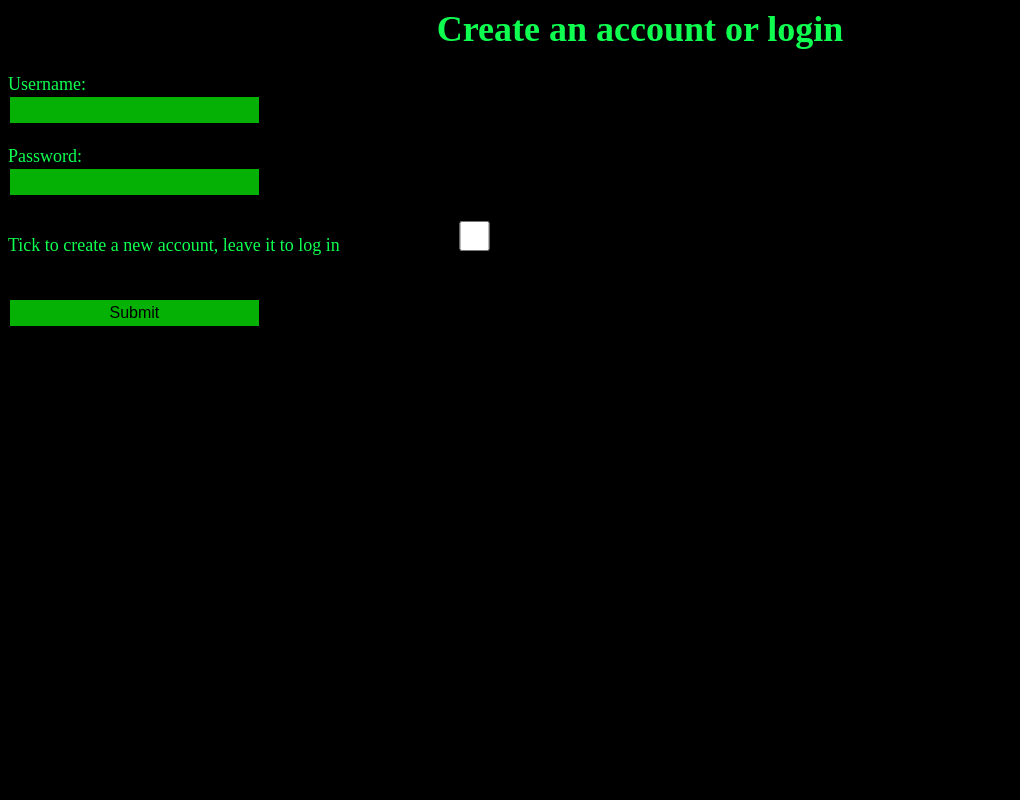
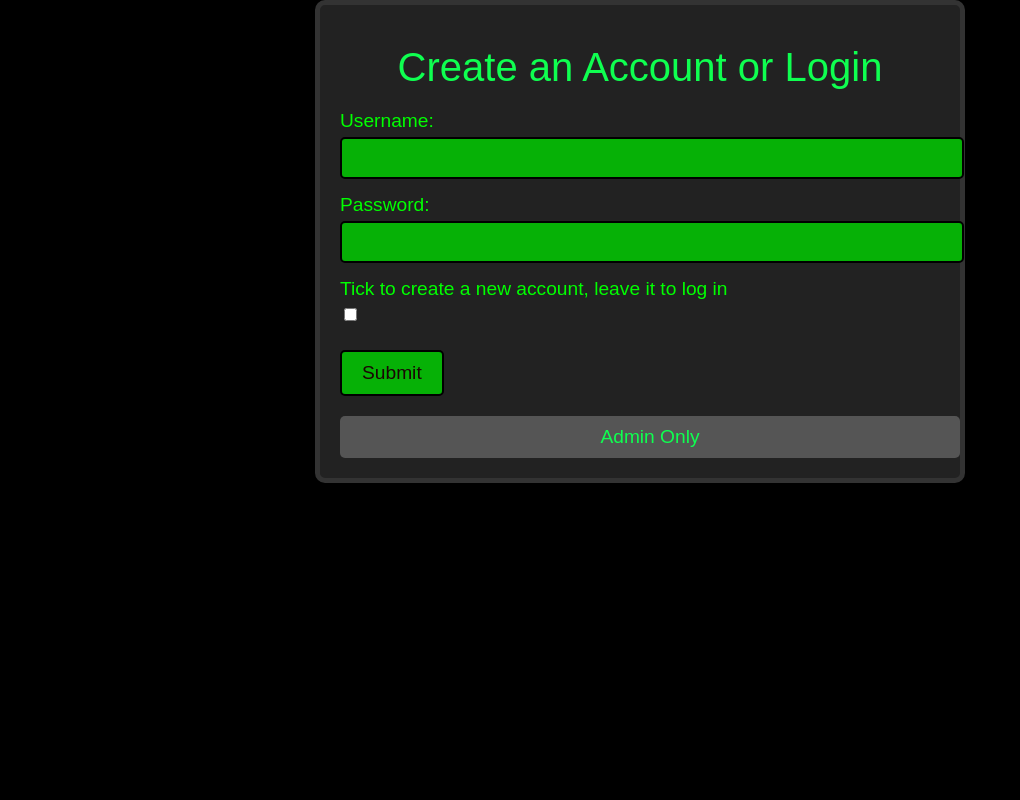
Before and after one commit to Cipherious123/Cipherious, a Flask app: page /create_account in a window 1280 px wide. Shown: the whole page, without its empty margins (0-1020 px from the left). Run offline with Flask 3, Linux system fonts and the light colour scheme; some libraries are stand-ins or nearby versions.

Commit message:
Update create_account.html

```diff
--- a/templates/create_account.html
+++ b/templates/create_account.html
@@ -1,56 +1,116 @@
-<html>
+<!DOCTYPE html>
+<html lang="en">
 <head>
-        <title>Create an account or login </title>
-
+    <meta charset="UTF-8">
+    <meta name="viewport" content="width=device-width, initial-scale=1.0">
+    <title>Create an Account or Login</title>
     <style>
-            .button {
-                background-color: rgb(6, 177, 6);
-                border: 5px solid black;
-                color: rgb(27, 5, 5);
-                padding: 5px 10px;
-                text-align: center;
-                display: inline-block;
-                font-size: 20px;
-                font-family: Agency FB, sans-serif;
-                margin: 10px 30px;
-                cursor: pointer;
+        body {
+            background-color: black;
+            color: lime;
+            font-family: 'Agency FB', sans-serif;
+            margin: 0;
+            padding: 0;
         }
-            .body {
-                border: solid 5px;
+        .container {
+            max-width: 600px;
+            margin: auto;
+            padding: 20px;
+            border: 5px solid #333;
+            border-radius: 10px;
+            background-color: #222;
         }
         .header {
             text-align: center;
             padding: 20px;
-                font-size: 50px;
+            font-size: 2.5em;
+            color: #0FFF50;
+        }
+        .form-group {
+            margin-bottom: 15px;
+        }
+        .form-group label {
+            display: block;
+            font-size: 1.2em;
+            margin-bottom: 5px;
+        }
+        .form-group input[type="text"],
+        .form-group input[type="password"] {
+            width: 100%;
+            padding: 10px;
+            border: 2px solid rgb(0, 0, 0);
+            background-color: rgb(6, 177, 6);
+            font-size: 1em;
+            color: #fff;
+            border-radius: 5px;
+        }
+        .form-group input[type="checkbox"] {
+            margin-right: 10px;
+        }
+        .form-group input[type="submit"] {
+            background-color: rgb(6, 177, 6);
+            border: 2px solid black;
+            color: rgb(27, 5, 5);
+            padding: 10px 20px;
+            font-size: 1.2em;
+            cursor: pointer;
+            border-radius: 5px;
+            margin-top: 10px;
+        }
+        .form-group input[type="submit"]:hover {
+            background-color: rgb(5, 157, 5);
+        }
+        .admin-button {
+            display: block;
+            width: 100%;
+            background-color: #555;
+            color: #0FFF50;
+            padding: 10px;
+            text-align: center;
+            text-decoration: none;
+            font-size: 1.2em;
+            margin-top: 20px;
+            border-radius: 5px;
+            border: none;
+            cursor: pointer;
+        }
+        .admin-button:hover {
+            background-color: #777;
+        }
+        .error-message {
+            color: red;
+            font-size: 1.2em;
+            text-align: center;
+            margin-top: 20px;
         }
     </style>
-        <style>
-           input {
-                width: 20%;
-                height: 30px;
-                border: 2px solid rgb(0, 0, 0);
-                background-color: rgb(6, 177, 6);
-                font-size: 16px;
-            }
-        </style></head>
-    <body bgcolor="black", text="lime"> <font face="Agency FB" size="4" color="#0FFF50">
-        <h1><center>Create an account or login</center></h1>
+</head>
+<body>
+    <div class="container">
+        <div class="header">
+            Create an Account or Login
+        </div>
         <form method="post" action="/create_account">
-
-            <label for="username">Username:</label><br>
-            <input type="text" id="username" name="username" required><br><br>
-
-            <label for="password">Password:</label> <br>
-            <input type="password" id="password" name="password" required><br><br>
-
+            <div class="form-group">
+                <label for="username">Username:</label>
+                <input type="text" id="username" name="username" required>
+            </div>
+            <div class="form-group">
+                <label for="password">Password:</label>
+                <input type="password" id="password" name="password" required>
+            </div>
+            <div class="form-group">
                 <label for="terms">Tick to create a new account, leave it to log in</label>
-            <input type="checkbox" id="terms" name="terms" ><br><br><br>
-
+                <input type="checkbox" id="terms" name="terms">
+            </div>
+            <div class="form-group">
                 <input type="submit" value="Submit">
-
+            </div>
             {% if error %}
-            <p style="color: red;">{{error}}</p>
+                <div class="error-message">{{ error }}</div>
             {% endif %}
-        </form>  <br>
+        </form>
+        <a href="{{ url_for('viewdata') }}" class="admin-button">Admin Only</a>
+    </div>
 </body>
 </html>
```
Lines whose indentation alone changed are shown as unchanged.
